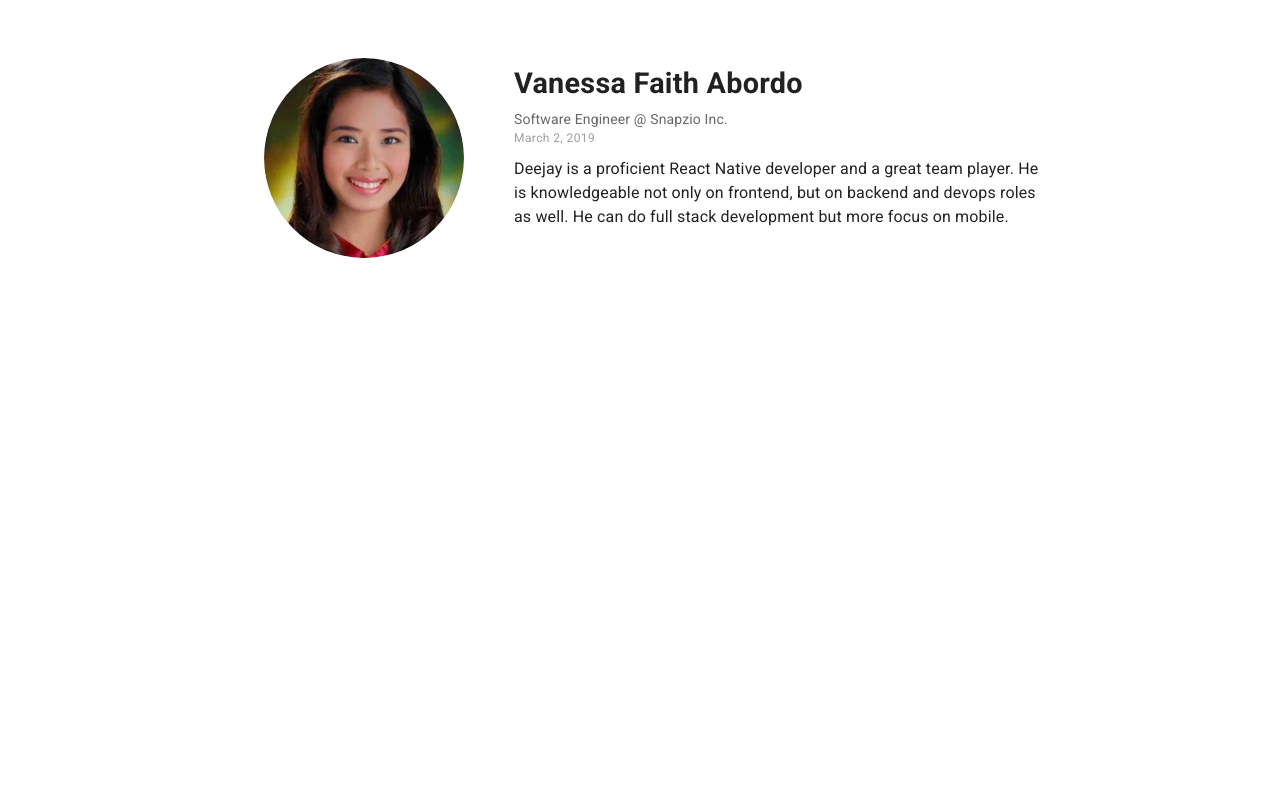
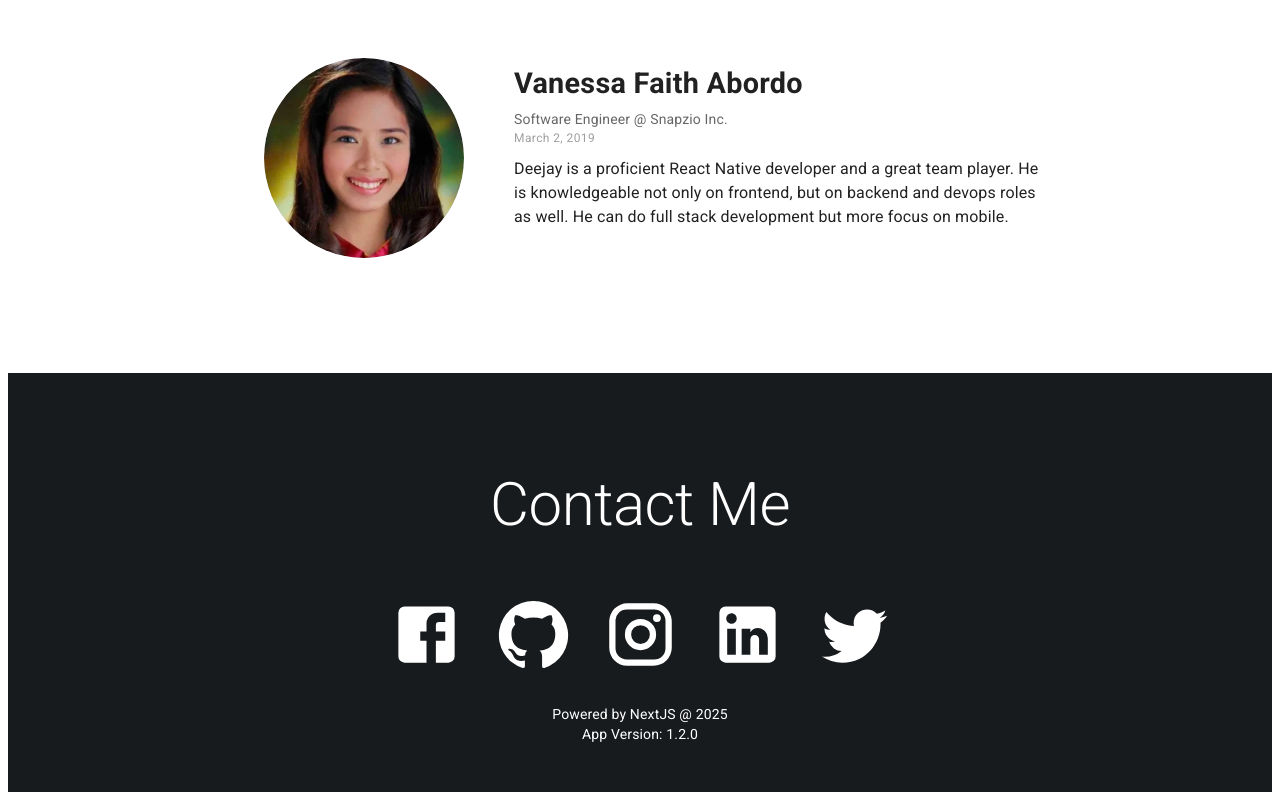
Before and after one commit to deejaygeroso/portfolio, a Next.js app: page / in a window 1280 px wide. Shown: the part 8272-9072 px from the top of the page. Before the commit the page ends 8653 px from the top, so only its background shows below. Built offline with nearby package versions, Linux system fonts and the light colour scheme; what @mui/material-nextjs would draw is missing.

Commit message:
Added Footer Section (#4)
* Added Footer Section

* Update section title responsiveness

* Added Footer Component

```diff
--- a/package.json
+++ b/package.json
@@ -1,6 +1,6 @@
 {
   "name": "portfolio",
-  "version": "1.1.0",
+  "version": "1.2.0",
   "private": true,
   "scripts": {
     "dev": "next dev --turbopack",
--- /dev/null
+++ b/src/components/Footer/Footer.tsx
@@ -0,0 +1,127 @@
+'use client';
+
+import { JSX } from 'react';
+
+import Link from 'next/link';
+
+import { Email, Facebook, GitHub, Instagram, LinkedIn, Twitter } from '@mui/icons-material';
+import { Box, IconButton, Typography } from '@mui/material';
+
+import { contacts } from '@/data';
+import { SectionPageIds } from '@/enums';
+import { ISocialMedia } from '@/interfaces';
+
+import packageJson from '../../../package.json';
+import SectionTitle from '../SectionTitle';
+
+export default function Footer(): JSX.Element {
+  const year = new Date().getFullYear();
+  const appVersion = packageJson.version;
+
+  const mailTo = (): void => {
+    window.location.href = `mailto:${contacts.email}?subject=Subject&body=message%20goes%20here`;
+  };
+
+  const renderSocialMediaIcon = (socialMediaLink: string): JSX.Element => {
+    switch (socialMediaLink) {
+      case contacts.socialMedias[0].link:
+        return (
+          <Facebook
+            fontSize='inherit'
+            sx={{ color: '#ffffff' }}
+          />
+        );
+      case contacts.socialMedias[1].link:
+        return (
+          <GitHub
+            fontSize='inherit'
+            sx={{ color: '#ffffff' }}
+          />
+        );
+      case contacts.socialMedias[2].link:
+        return (
+          <Instagram
+            fontSize='inherit'
+            sx={{ color: '#ffffff' }}
+          />
+        );
+      case contacts.socialMedias[3].link:
+        return (
+          <LinkedIn
+            fontSize='inherit'
+            sx={{ color: '#ffffff' }}
+          />
+        );
+      case contacts.socialMedias[4].link:
+        return (
+          <Twitter
+            fontSize='inherit'
+            sx={{ color: '#ffffff' }}
+          />
+        );
+    }
+    return <></>;
+  };
+
+  return (
+    <Box
+      component='footer'
+      id={SectionPageIds.FOOTER}
+      sx={{
+        bgcolor: '#181b1e',
+        color: '#ffffff',
+        display: 'flex',
+        flexDirection: 'column',
+        alignItems: 'center',
+        justifyContent: 'center',
+        py: 6,
+      }}>
+      <SectionTitle title='Contact Me' />
+
+      {contacts.email && (
+        <Box
+          onClick={mailTo}
+          sx={{
+            display: 'flex',
+            alignItems: 'center',
+            cursor: 'pointer',
+            color: 'text.primary',
+            '&:hover': { color: 'primary.main' },
+            mb: 2,
+          }}>
+          <Email fontSize='medium' />
+          <Typography
+            variant='body1'
+            sx={{ ml: 1 }}>
+            {contacts.email}
+          </Typography>
+        </Box>
+      )}
+
+      <Box>
+        {contacts.socialMedias.map((socialMedia: ISocialMedia) => (
+          <IconButton
+            key={socialMedia.id}
+            component={Link}
+            href={socialMedia.link}
+            target='_blank'
+            rel='noopener noreferrer'
+            aria-label={socialMedia.id}
+            sx={{
+              color: 'text.primary',
+              fontSize: { xs: 30, sm: 40, md: 75, lg: 75 },
+              mx: 1,
+              '&:hover': { color: 'primary.main' },
+            }}>
+            {renderSocialMediaIcon(socialMedia.link)}
+          </IconButton>
+        ))}
+      </Box>
+
+      <Box sx={{ textAlign: 'center', mt: 3 }}>
+        <Typography variant='body2'>Powered by NextJS @ {year}</Typography>
+        <Typography variant='body2'>App Version: {appVersion}</Typography>
+      </Box>
+    </Box>
+  );
+}
--- /dev/null
+++ b/src/components/Footer/index.ts
@@ -0,0 +1,3 @@
+import Footer from './Footer';
+
+export default Footer;
--- a/src/components/SectionTitle/SectionTitle.tsx
+++ b/src/components/SectionTitle/SectionTitle.tsx
@@ -15,7 +15,14 @@ export default function SectionTitle({ title, subtitle }: Readonly<SectionTitleP
         textAlign: 'center',
         py: { xs: 1, sm: 2, md: 6 },
       }}>
-      {title && <Typography variant='h2'>{title}</Typography>}
+      {title && (
+        <Typography
+          fontSize={{ xs: 40, sm: 50, md: 60, lg: 60 }}
+          marginTop={{ xs: 4, sm: 4, md: 0, lg: 0 }}
+          variant='h2'>
+          {title}
+        </Typography>
+      )}
       {subtitle && <Typography variant='body1'>{subtitle}</Typography>}
     </Box>
   );
--- a/src/enums/SectionPageIds.ts
+++ b/src/enums/SectionPageIds.ts
@@ -2,6 +2,7 @@ enum SectionPageIds {
   MAIN_PAGE = 'MainPage',
   PROJECTS = 'Projects',
   TESTIMONIALS = 'Testimonials',
+  FOOTER = 'Footer',
 }
 
 export default SectionPageIds;
--- a/src/pages/index.tsx
+++ b/src/pages/index.tsx
@@ -1,5 +1,6 @@
 import { JSX } from 'react';
 
+import Footer from '@/components/Footer';
 import Projects from '@/components/Projects';
 import Testimonials from '@/components/Testimonials';
 import WelcomeScreen from '@/components/WelcomeScreen';
@@ -10,6 +11,7 @@ export default function MyApp(): JSX.Element {
       <WelcomeScreen />
       <Projects />
       <Testimonials />
+      <Footer />
     </>
   );
 }
```
Also changed, not shown: 1 other file (tests, documents, lock files or other folders).
